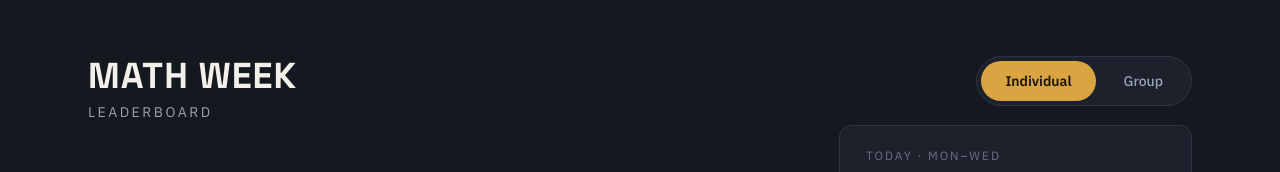
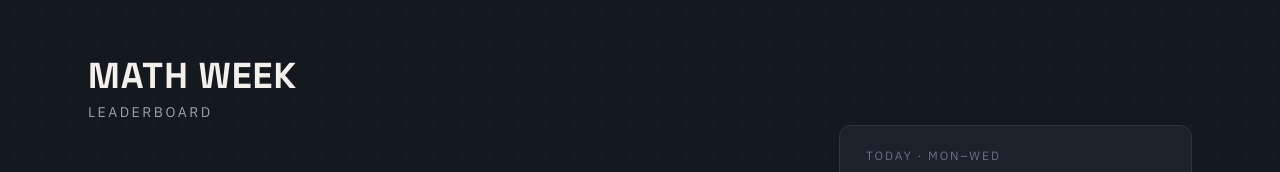
Before and after one commit to chen18158308599-svg/Math-Week-Leaderboard, a Next.js app: page /kiosk in a window 1280 px wide. Shown: the top 172 px of the page. Built offline with nearby package versions, Linux system fonts and the light colour scheme; no server answers; the database is empty.

Commit message:
Kiosk: hide individual/group toggle, individual ranking only for now
Per a live decision to go individual-only for the time being. The group leaderboard
view and useLeaderboard's group mode are left in place untouched, so re-enabling the
toggle later is a one-line change, not a rebuild.

```diff
--- a/src/app/kiosk/kiosk-view.tsx
+++ b/src/app/kiosk/kiosk-view.tsx
@@ -1,14 +1,16 @@
 "use client";
 
-import { useState } from "react";
-import { useLeaderboard, type LeaderboardMode } from "@/lib/leaderboard/use-leaderboard";
+import { useLeaderboard } from "@/lib/leaderboard/use-leaderboard";
 
 // The library's one leaderboard screen. Public, no login, no interaction — this is a
 // quiet monitor at the entrance, not a hype screen. Only real submissions ever change
 // what's on it (see useLeaderboard: realtime + a polling fallback, nothing simulated).
+//
+// Individual ranking only for now (group mode is on hold per a live decision) — the
+// group leaderboard view/data plumbing stays in the schema and useLeaderboard so
+// flipping this back on later is a one-line change, not a rebuild.
 export function KioskView() {
-  const [mode, setMode] = useState<LeaderboardMode>("individual");
-  const { rows, loading } = useLeaderboard(mode, 8);
+  const { rows, loading } = useLeaderboard("individual", 8);
 
   return (
     <main
@@ -20,28 +22,9 @@ export function KioskView() {
       }}
     >
       {/* header */}
-      <div className="flex flex-row items-start justify-between">
-        <div className="flex flex-col gap-1.5">
-          <div className="font-display text-4xl font-bold tracking-wide">MATH WEEK</div>
-          <div className="text-sm tracking-[0.18em] text-[#9aa3b2]">LEADERBOARD</div>
-        </div>
-
-        <div className="flex flex-row gap-1 rounded-full border border-[#2e3542] bg-[#1c212b] p-1">
-          {(["individual", "group"] as const).map((m) => (
-            <button
-              key={m}
-              onClick={() => setMode(m)}
-              className={
-                "rounded-full px-6 py-2.5 text-sm font-medium capitalize transition " +
-                (mode === m
-                  ? "bg-[#d9a441] text-[#1c1409] font-semibold"
-                  : "text-[#9aa3b2]")
-              }
-            >
-              {m}
-            </button>
-          ))}
-        </div>
+      <div className="flex flex-col gap-1.5">
+        <div className="font-display text-4xl font-bold tracking-wide">MATH WEEK</div>
+        <div className="text-sm tracking-[0.18em] text-[#9aa3b2]">LEADERBOARD</div>
       </div>
 
       {/* body */}
```
